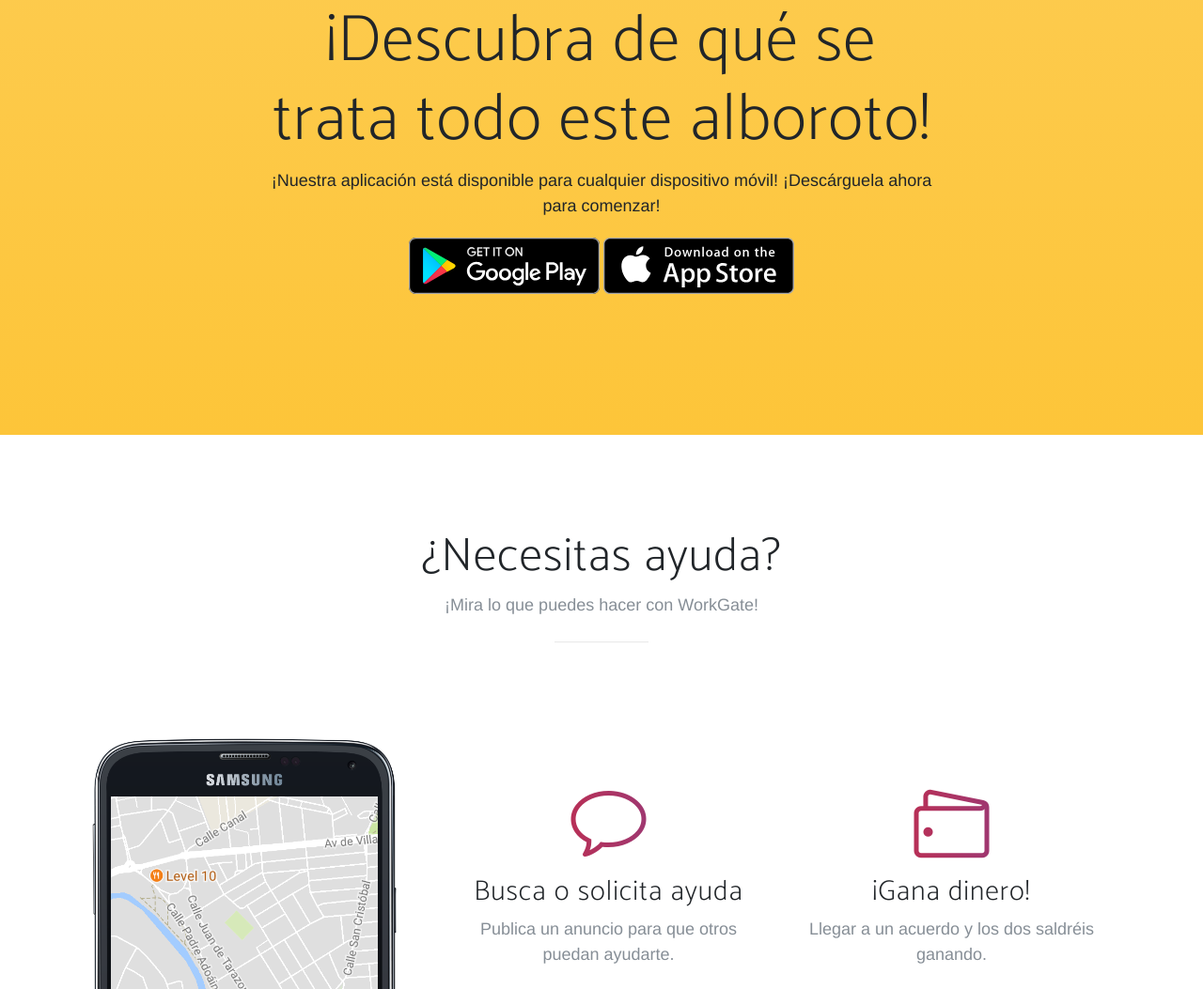
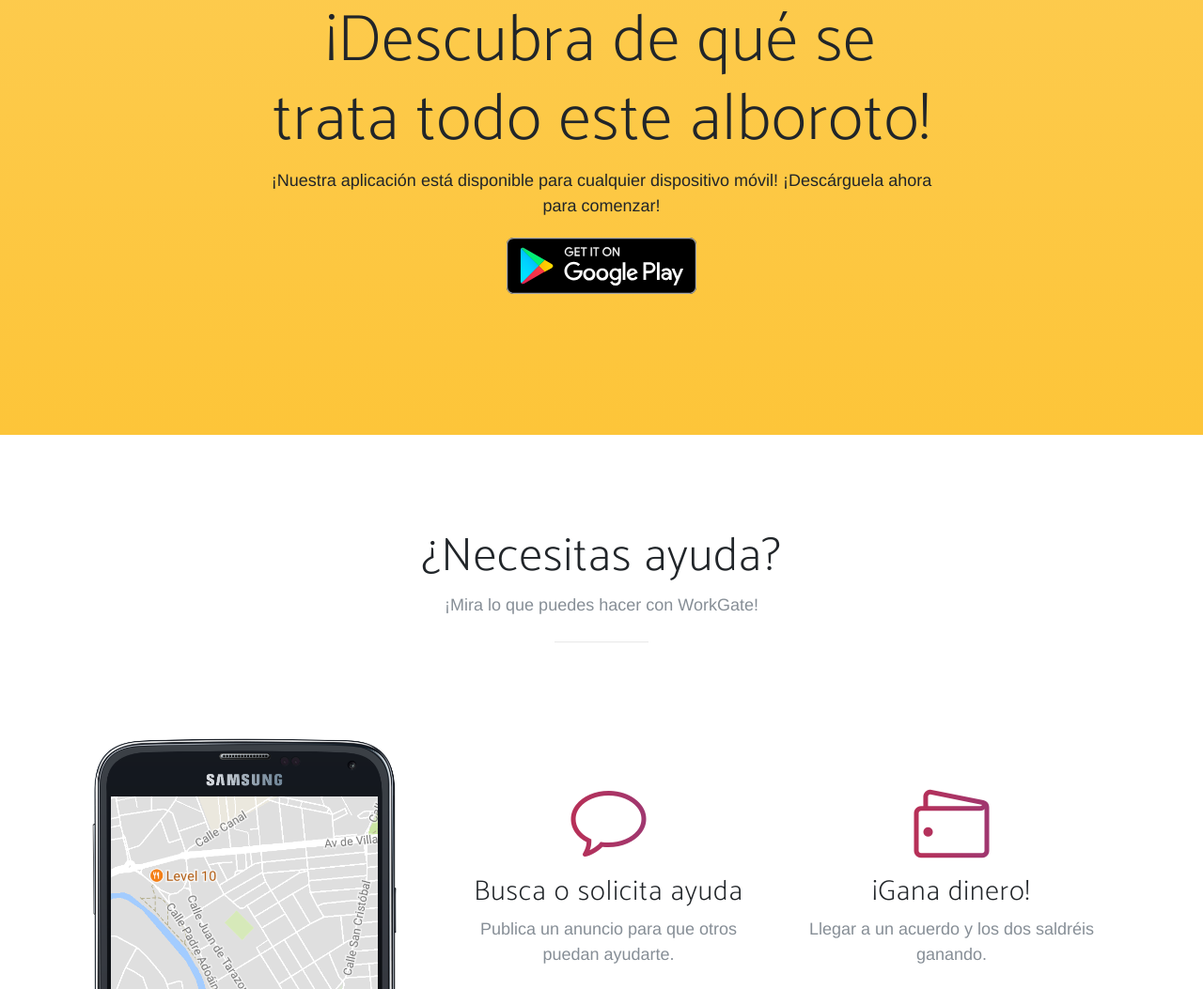
Before and after one commit to djgonza/WorkGateStatic, a website: page index.html in a window 1280 px wide. Shown: the part 947-2000 px from the top of the page at 94% size. Drawn offline with Linux system fonts and the light colour scheme; a web font is replaced by a local one.

Commit message:
Update index.html

```diff
--- a/index.html
+++ b/index.html
@@ -100,8 +100,7 @@
 					<h2 class="section-heading">¡Descubra de qué se trata todo este alboroto!</h2>
 					<p>¡Nuestra aplicación está disponible para cualquier dispositivo móvil! ¡Descárguela ahora para comenzar!</p>
 					<div class="badges">
-						<a class="badge-link" href="https://play.google.com/store"><img src="img/google-play-badge.svg" alt=""></a>
-						<a class="badge-link" href="https://www.apple.com/es/ios/app-store/"><img src="img/app-store-badge.svg" alt=""></a>
+						<a class="badge-link" href="https://play.google.com/store/apps/details?id=appinventor.ai_workgateproyect.WorkGate"><img src="img/google-play-badge.svg" alt=""></a>
 					</div>
 				</div>
 			</div>
```
